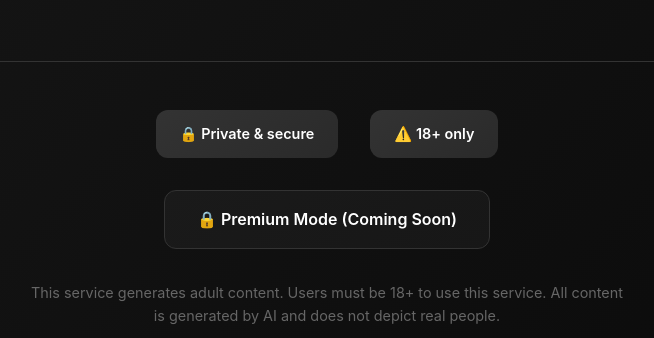
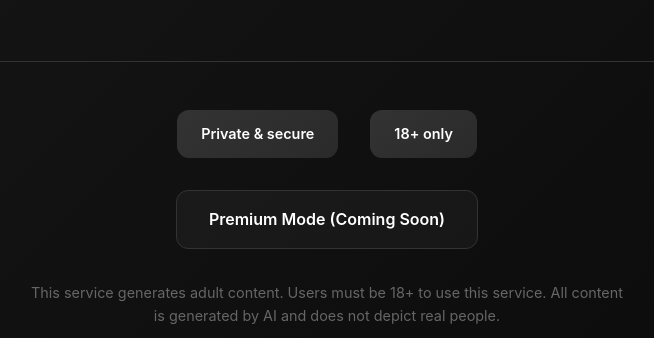
Before and after one commit to starter12x69/NSFW, a Flask app: template templates/index.html in a window 1280 px wide. Shown: the part 2900-3238 px from the top of the page, without its empty margins (313-967 px from the left). Run offline with Flask 3, Linux system fonts and the light colour scheme; the template is opened without the code that fills it, so the values that code supplies are empty.

Commit message:
Assistant checkpoint: Remove emojis from footer badges
Assistant generated file changes:
- templates/index.html: Remove remaining emojis from footer

---

User prompt:

you still use emojis

Replit-Commit-Author: Assistant
Replit-Commit-Session-Id: 0757e827-e5cf-48f1-b98f-03e9810eda62

```diff
--- a/templates/index.html
+++ b/templates/index.html
@@ -265,12 +265,12 @@
 
         <footer class="footer">
             <div class="security-badges">
-                <div class="badge">🔒 Private & secure</div>
-                <div class="badge">⚠️ 18+ only</div>
+                <div class="badge">Private & secure</div>
+                <div class="badge">18+ only</div>
             </div>
 
             <div class="premium-toggle">
-                🔒 Premium Mode (Coming Soon)
+                Premium Mode (Coming Soon)
             </div>
 
             <p class="disclaimer">This service generates adult content. Users must be 18+ to use this service. All content is generated by AI and does not depict real people.</p>
```
